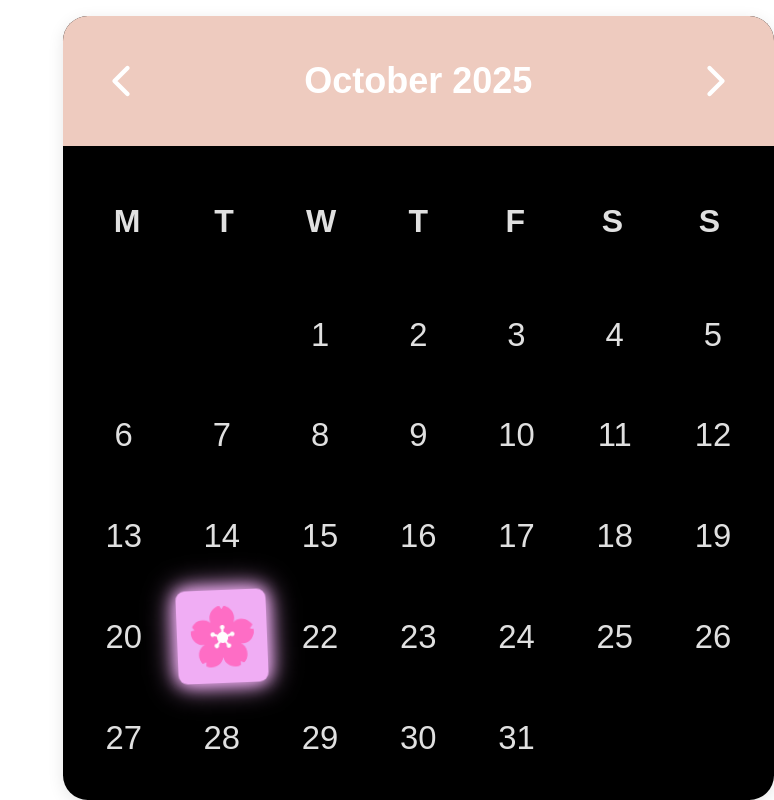
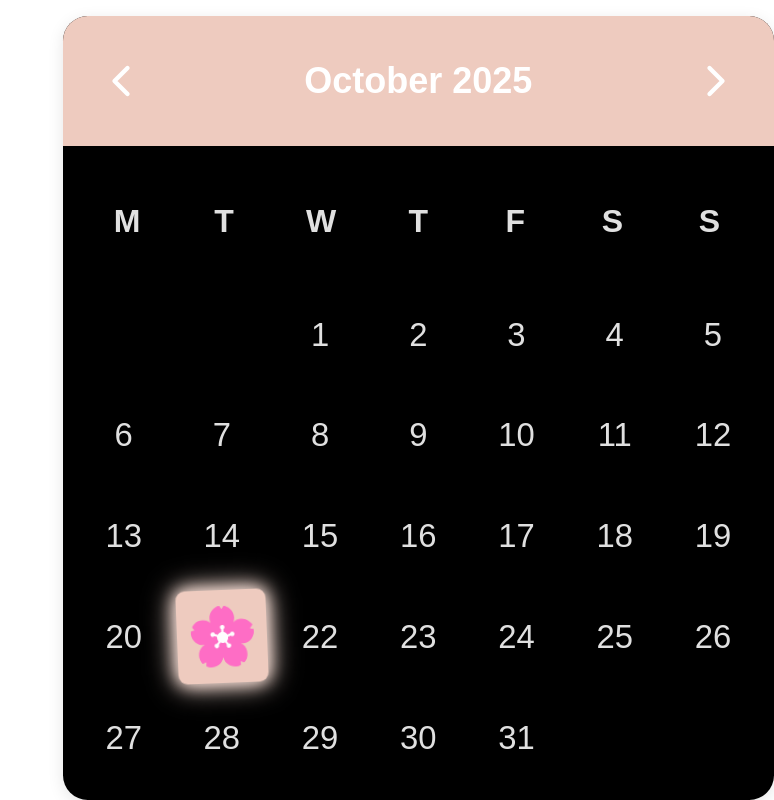
Before and after one commit to SanaaSherif/Calendar, a plain HTML site: page index.html in a window 1280 px wide. Both pictures are taken after a click on the element "21". Shown: the whole page, without its empty margins (506-1280 px from the left). Drawn offline with Linux system fonts and the dark colour scheme.

Commit message:
Update index.html

```diff
--- a/index.html
+++ b/index.html
@@ -114,7 +114,7 @@
 
     .special-day {
       animation: rock 1s infinite ease-in-out;
-      filter: drop-shadow(0 0 1vh #f0adf4) drop-shadow(0 0 1.5vh #f0adf4);
+      filter: drop-shadow(0 0 1vh #F9E0D7) drop-shadow(0 0 1.5vh #F9E0D7);
     }
 
     .days div svg {
@@ -138,7 +138,7 @@
     @media (prefers-color-scheme: dark) {
       .calendar { background: black; }
       .day-names, .days { color: rgb(224, 224, 224);}
-      .today {color: #000000; background: #f0adf4;}
+      .today {color: #2F2F2F; background: #EECBBF;}
       .days div:hover {
       background: #f0adf4;
     }
```
